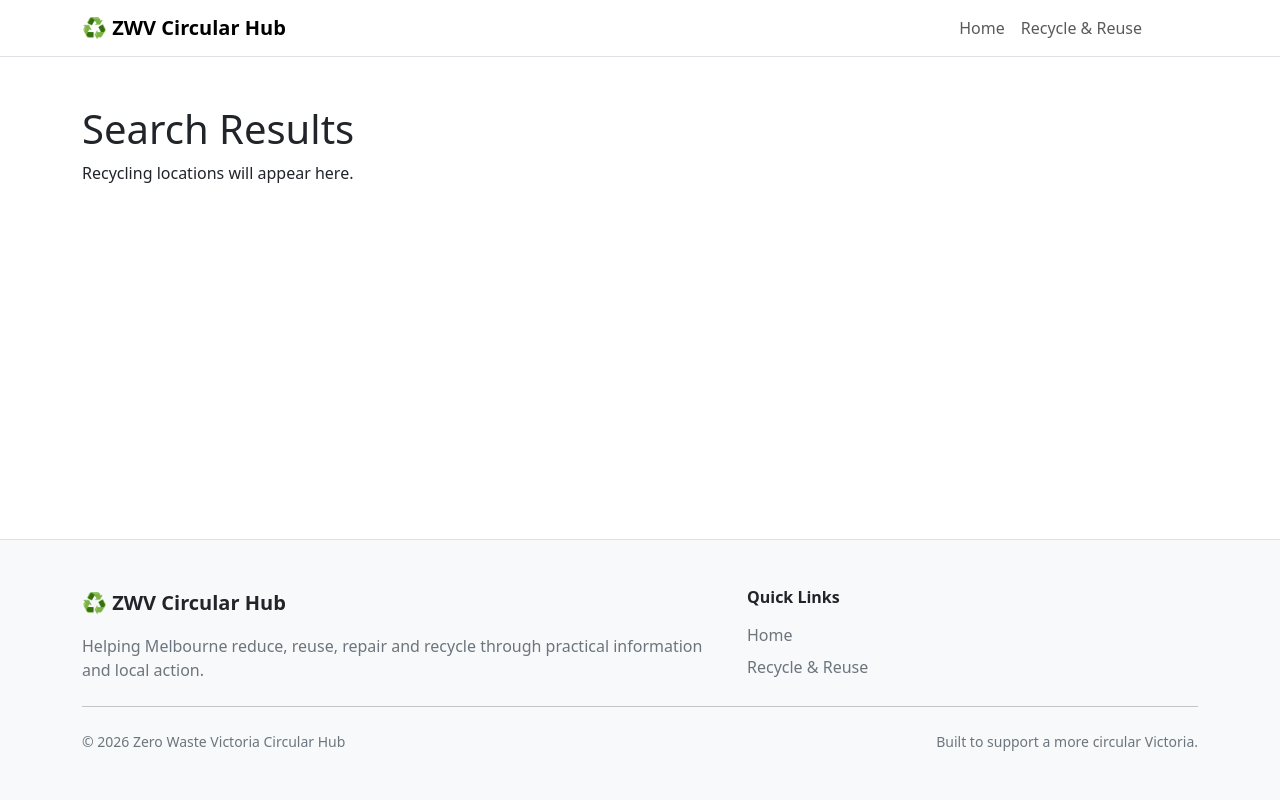
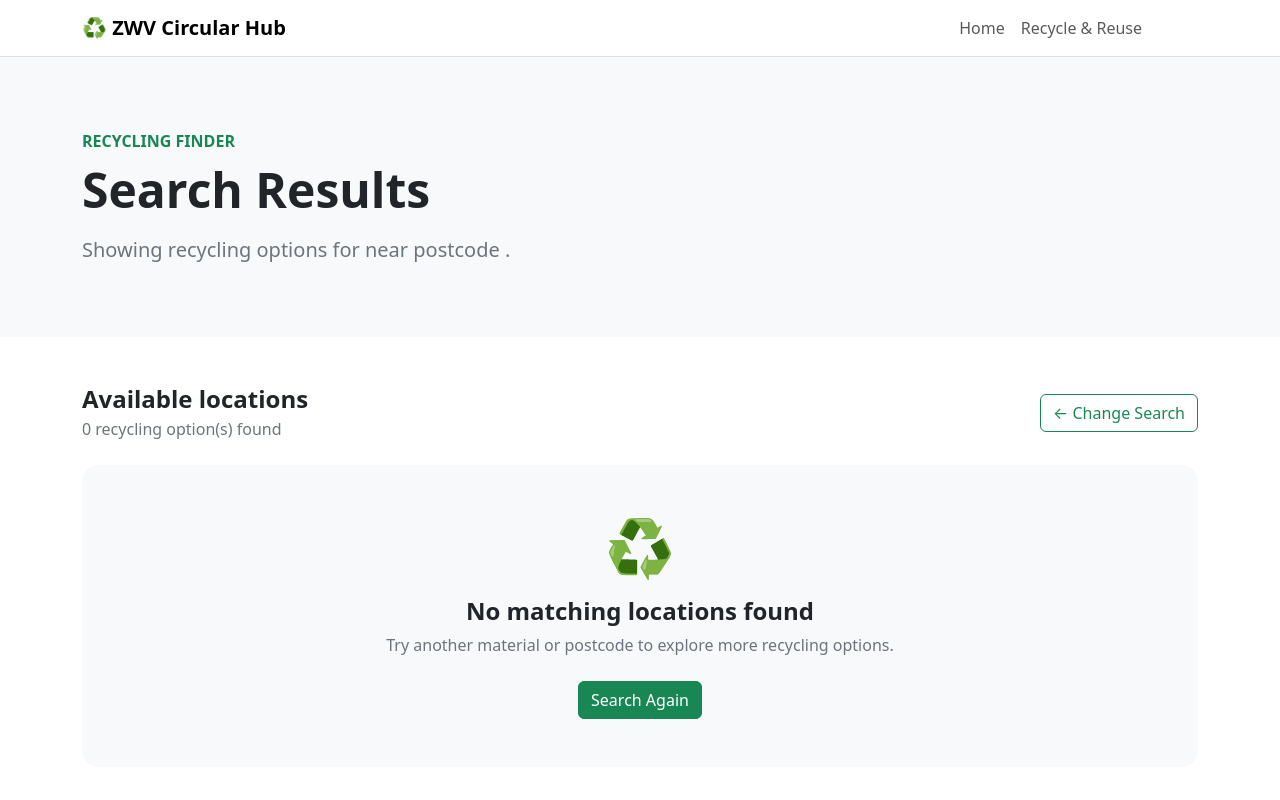
Before and after one commit to YUCHENLU666/fit5032-a3-zero-waste-victoria-backup, a Vue app: page /results in a window 1280 px wide. Shown: the top 800 px of the page. Built offline with nearby package versions, Linux system fonts and the light colour scheme.

Commit message:
Add dynamic recycling search results

```diff
--- /dev/null
+++ b/src/components/RecyclingCard.vue
@@ -0,0 +1,99 @@
+<script setup>
+defineProps({
+  location: {
+    type: Object,
+    required: true,
+  },
+})
+</script>
+
+<template>
+  <div class="card h-100 border-0 shadow-sm rounded-4 result-card">
+    <div class="card-body p-4">
+
+      <!-- Location name and status -->
+      <div class="d-flex justify-content-between align-items-start gap-3 mb-2">
+        <div>
+          <h2 class="h4 fw-bold mb-1">
+            {{ location.name }}
+          </h2>
+
+          <p class="text-secondary mb-0">
+            📍 {{ location.suburb }} VIC {{ location.postcode }}
+          </p>
+        </div>
+
+        <span
+          class="badge rounded-pill"
+          :class="
+            location.status === 'Open'
+              ? 'text-bg-success'
+              : 'text-bg-secondary'
+          "
+        >
+          {{ location.status }}
+        </span>
+      </div>
+
+      <hr />
+
+      <!-- Distance and rating -->
+      <div class="d-flex flex-wrap gap-4 mb-3">
+        <div>
+          <span class="text-secondary small d-block">
+            Distance
+          </span>
+
+          <span class="fw-semibold">
+            {{ location.distance }} km
+          </span>
+        </div>
+
+        <div>
+          <span class="text-secondary small d-block">
+            Community Rating
+          </span>
+
+          <span class="fw-semibold">
+            ⭐ {{ location.rating }}
+          </span>
+        </div>
+      </div>
+
+      <!-- Accepted materials -->
+      <div class="mb-3">
+        <p class="fw-semibold mb-2">
+          Accepted Materials
+        </p>
+
+        <div class="d-flex flex-wrap gap-2">
+          <span
+            v-for="material in location.acceptedMaterials"
+            :key="material"
+            class="badge text-bg-light border text-success px-3 py-2"
+          >
+            {{ material }}
+          </span>
+        </div>
+      </div>
+
+      <!-- Description -->
+      <p class="text-secondary mb-0">
+        {{ location.description }}
+      </p>
+
+    </div>
+  </div>
+</template>
+
+<style scoped>
+.result-card {
+  transition:
+    transform 0.2s ease,
+    box-shadow 0.2s ease;
+}
+
+.result-card:hover {
+  transform: translateY(-3px);
+}
+</style>
--- /dev/null
+++ b/src/data/recyclingLocations.js
@@ -0,0 +1,79 @@
+export const recyclingLocations = [
+  {
+    id: 1,
+    name: 'Clayton Community Recycling Point',
+    suburb: 'Clayton',
+    postcode: '3168',
+    distance: 1.2,
+    rating: 4.6,
+    status: 'Open',
+    acceptedMaterials: ['Batteries', 'E-Waste'],
+    description:
+      'A local drop-off point for selected recyclable household materials.',
+  },
+
+  {
+    id: 2,
+    name: 'Monash Recycling Centre',
+    suburb: 'Notting Hill',
+    postcode: '3168',
+    distance: 3.1,
+    rating: 4.7,
+    status: 'Open',
+    acceptedMaterials: ['Batteries', 'E-Waste', 'Plastics'],
+    description:
+      'A community recycling location accepting a range of recyclable materials.',
+  },
+
+  {
+    id: 3,
+    name: 'Clayton Circular Drop-off Hub',
+    suburb: 'Clayton',
+    postcode: '3168',
+    distance: 2.4,
+    rating: 4.3,
+    status: 'Open',
+    acceptedMaterials: ['Batteries', 'Clothing'],
+    description:
+      'A local collection point supporting battery recycling and clothing reuse.',
+  },
+
+  {
+    id: 4,
+    name: 'Oakleigh Reuse Centre',
+    suburb: 'Oakleigh',
+    postcode: '3166',
+    distance: 4.8,
+    rating: 4.5,
+    status: 'Open',
+    acceptedMaterials: ['Furniture'],
+    description:
+      'A community reuse centre helping extend the life of unwanted furniture.',
+  },
+
+  {
+    id: 5,
+    name: 'Glen Waverley Community Reuse Hub',
+    suburb: 'Glen Waverley',
+    postcode: '3150',
+    distance: 6.2,
+    rating: 4.4,
+    status: 'Open',
+    acceptedMaterials: ['Clothing', 'Furniture'],
+    description:
+      'A community reuse hub accepting selected clothing and household furniture for reuse.',
+  },
+
+  {
+    id: 6,
+    name: 'Mulgrave Plastics Collection Point',
+    suburb: 'Mulgrave',
+    postcode: '3170',
+    distance: 7.1,
+    rating: 4.2,
+    status: 'Closed',
+    acceptedMaterials: ['Plastics'],
+    description:
+      'A local collection point for selected recyclable plastic materials.',
+  },
+]
--- a/src/router/index.js
+++ b/src/router/index.js
@@ -24,6 +24,14 @@ const router = createRouter({
       component: SearchResultsView,
     },
   ],
+
+  // Return to the top of the page whenever the route changes
+  scrollBehavior() {
+    return {
+      top: 0,
+      left: 0,
+    }
+  },
 })
 
 export default router
--- a/src/views/SearchResultsView.vue
+++ b/src/views/SearchResultsView.vue
@@ -1,6 +1,159 @@
+<script setup>
+import { computed } from 'vue'
+import { useRoute, RouterLink } from 'vue-router'
+
+import RecyclingCard from '../components/RecyclingCard.vue'
+import { recyclingLocations } from '../data/recyclingLocations.js'
+
+const route = useRoute()
+
+// Get the searched material from the URL query
+const searchItem = computed(() => {
+  return route.query.item || ''
+})
+
+// Get the searched postcode from the URL query
+const searchPostcode = computed(() => {
+  return route.query.postcode || ''
+})
+
+// Filter by material,
+// prioritise exact postcode matches,
+// then sort by distance
+const filteredLocations = computed(() => {
+  const item = searchItem.value.trim().toLowerCase()
+  const postcode = searchPostcode.value.trim()
+
+  if (!item) {
+    return []
+  }
+
+  // Step 1: Filter locations by accepted material
+  const matches = recyclingLocations.filter((location) => {
+    return location.acceptedMaterials.some(
+      (material) => material.toLowerCase() === item
+    )
+  })
+
+  // Step 2:
+  // First priority: exact postcode match
+  // Second priority: shortest distance
+  return matches.sort((a, b) => {
+    const aMatchesPostcode = a.postcode === postcode ? 1 : 0
+    const bMatchesPostcode = b.postcode === postcode ? 1 : 0
+
+    if (aMatchesPostcode !== bMatchesPostcode) {
+      return bMatchesPostcode - aMatchesPostcode
+    }
+
+    return a.distance - b.distance
+  })
+})
+</script>
+
 <template>
-  <div class="container py-5">
-    <h1>Search Results</h1>
-    <p>Recycling locations will appear here.</p>
+  <div>
+    <!-- ================= HEADER ================= -->
+    <section class="bg-light py-5">
+      <div class="container py-lg-4">
+        <p class="text-success fw-bold text-uppercase mb-2">
+          Recycling Finder
+        </p>
+
+        <h1 class="display-5 fw-bold mb-3">
+          Search Results
+        </h1>
+
+        <p class="lead text-secondary mb-0">
+          Showing recycling options for
+          <strong>{{ searchItem }}</strong>
+          near postcode
+          <strong>{{ searchPostcode }}</strong>.
+        </p>
+      </div>
+    </section>
+
+    <!-- ================= RESULTS ================= -->
+    <section class="py-5">
+      <div class="container">
+
+        <!-- Results summary -->
+        <div
+          class="d-flex flex-column flex-md-row justify-content-between
+                 align-items-md-center gap-3 mb-4"
+        >
+          <div>
+            <h2 class="h4 fw-bold mb-1">
+              Available locations
+            </h2>
+
+            <p class="text-secondary mb-0">
+              {{ filteredLocations.length }}
+              recycling option(s) found
+            </p>
+          </div>
+
+          <RouterLink
+            to="/recycle"
+            class="btn btn-outline-success"
+          >
+            ← Change Search
+          </RouterLink>
+        </div>
+
+        <!-- ================= RESULTS EXIST ================= -->
+        <div
+          v-if="filteredLocations.length > 0"
+          class="row g-4"
+        >
+          <div
+            v-for="location in filteredLocations"
+            :key="location.id"
+            class="col-lg-6"
+          >
+            <RecyclingCard :location="location" />
+          </div>
+        </div>
+
+        <!-- ================= NO RESULTS ================= -->
+        <div
+          v-else
+          class="text-center bg-light rounded-4 p-5"
+        >
+          <div class="display-4 mb-3">
+            ♻
+          </div>
+
+          <h2 class="h4 fw-bold">
+            No matching locations found
+          </h2>
+
+          <p class="text-secondary mb-4">
+            Try another material or postcode to explore
+            more recycling options.
+          </p>
+
+          <RouterLink
+            to="/recycle"
+            class="btn btn-success"
+          >
+            Search Again
+          </RouterLink>
+        </div>
+
+      </div>
+    </section>
   </div>
 </template>
+
+<style scoped>
+.btn {
+  transition:
+    transform 0.2s ease,
+    box-shadow 0.2s ease;
+}
+
+.btn:hover {
+  transform: translateY(-1px);
+}
+</style>
```
